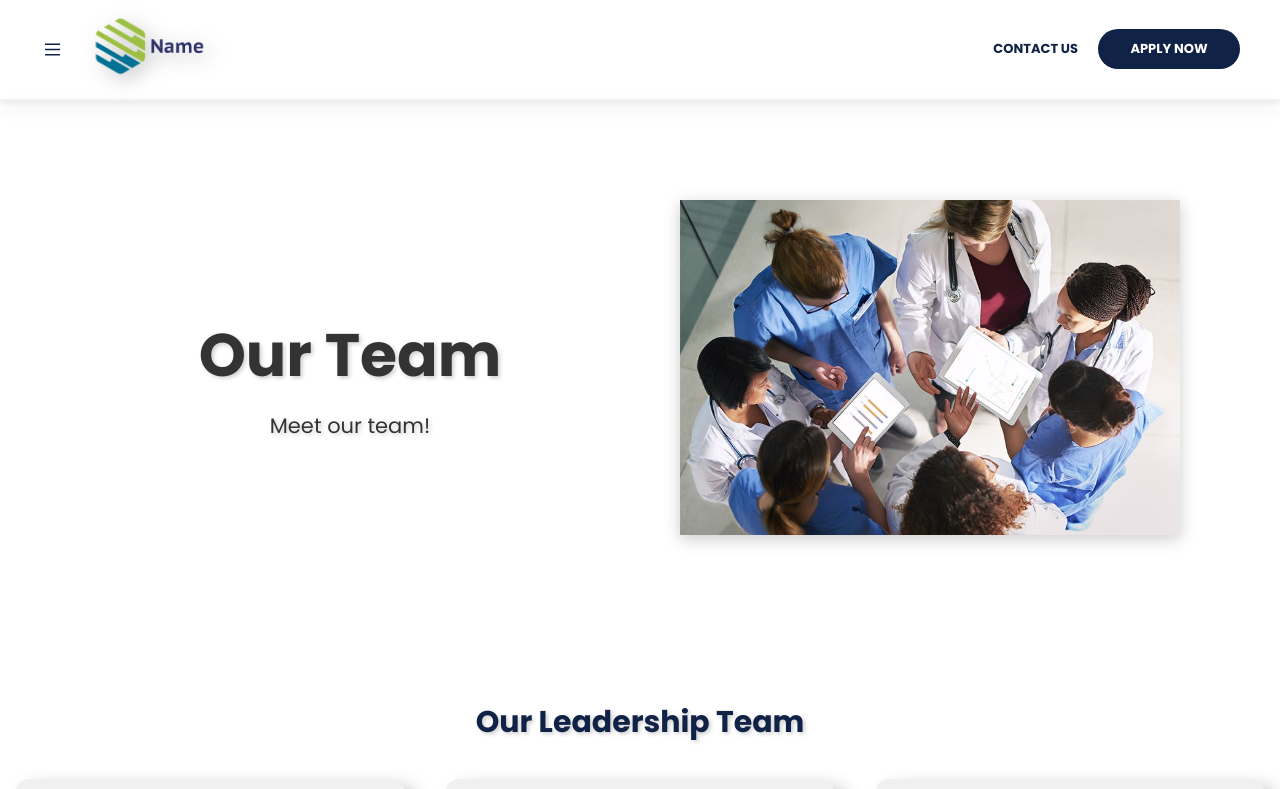
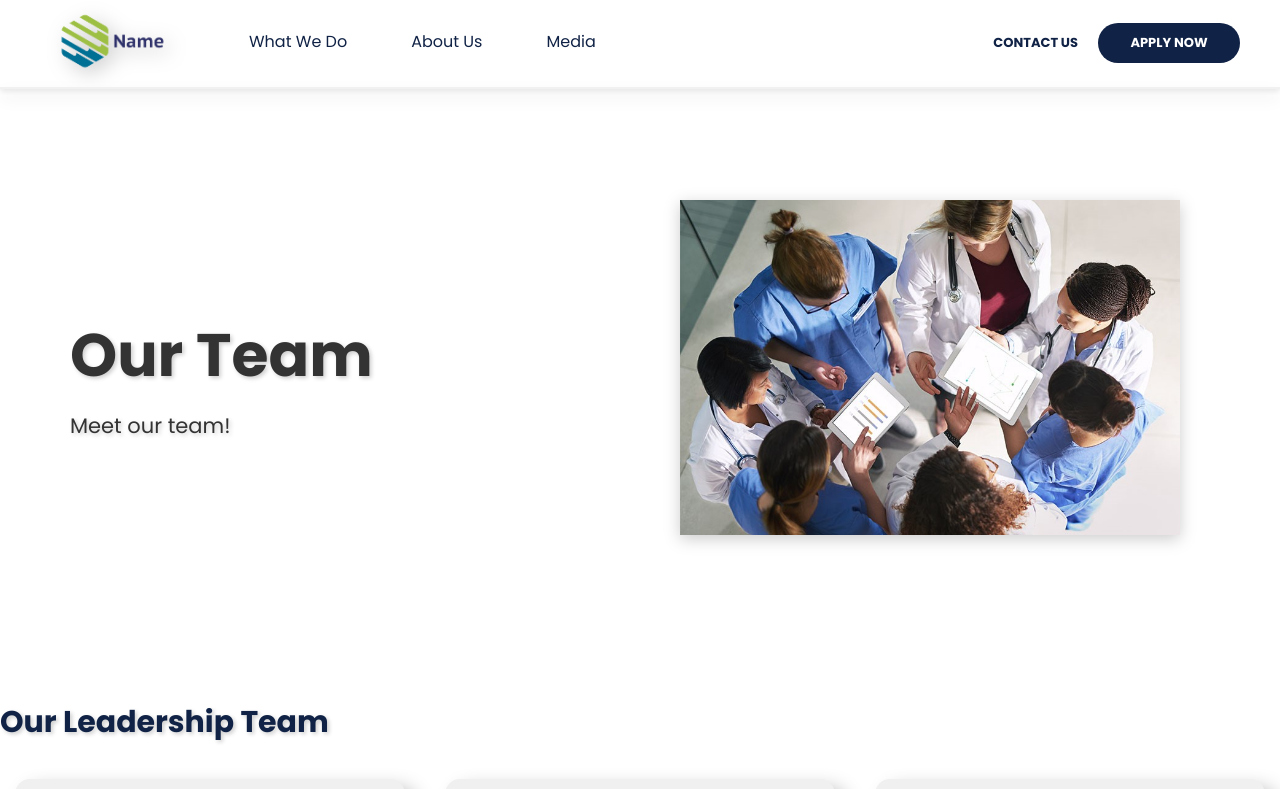
Before and after one commit to spencerwozniak/sample_website, a React (Vite) app in the folder front/: page /team in a window 1280 px wide. Shown: the top 789 px of the page. Built offline with nearby package versions, Linux system fonts and the light colour scheme; no server answers.

Commit message:
improved navbar

```diff
--- a/front/src/index.css
+++ b/front/src/index.css
@@ -17,6 +17,23 @@
   -moz-osx-font-smoothing: grayscale; /* Improve font rendering on macOS */
 }
 
+html, body {
+  margin: 0; /* Remove default browser margin */
+  padding: 0; /* Remove default browser padding */
+  box-sizing: border-box; /* Include padding and borders in total width and height */
+  min-width: 320px; /* Ensure the body is at least 320px wide */
+  height: 100%; /* Ensure the body fills the viewport height */
+  display: flex;
+  flex-direction: column; /* Stack elements vertically */
+  justify-content: space-between; /* Push footer to the bottom if content is short */
+  background: #ffffff; /* Background color */
+  color: #102245; /* Text color */
+  font-family: 'Poppins'; /* Use Poppins font for body text */
+  font-size: 15px; /* Set the base font size */
+  line-height: 1.6em; /* Improve readability */
+  scroll-behavior: smooth; /* Smooth scrolling for navigation */
+}
+
 /* Styles for all anchor (link) elements */
 a {
   font-weight: 500; /* Make links slightly bolder */
@@ -29,35 +46,10 @@ a:hover {
   color: #535bf2; /* Darker blue for hovered links */
 }
 
-/* Styles for the body of the page */
-body {
-  overflow-x: hidden;
-  margin: 0; /* Remove default browser margin */
-  display: flex; /* Use flexbox to manage layout */
-  justify-content: center; /* Center content horizontally */
-  align-items: center; /* Center content vertically */
-  text-align: center; /* Center text inside the body */
-  min-width: 320px; /* Ensure the body is at least 320px wide (mobile-friendly) */
-  min-height: 100vh; /* Set the body height to fill the entire viewport */
-  color: #102245; /* Text color */
-  font-family: 'Poppins'; /* Use Poppins font for body text */
-  font-size: 15px; /* Set the base font size to 15px */
-  line-height: 1.6em; /* Line height for better readability */
-  text-align: center; /* Center text within the body */
-  background: #ffffff; /* Background color */
-  padding: 0; /* Remove default padding */
-  box-sizing: border-box; /* Include padding and borders in the element's total width and height */
-}
-
 /* Styles for h1 (heading level 1) elements */
 h1 {
   font-size: 3.2em; /* Large font size for headings */
   line-height: 1.1; /* Slightly tighter line height to keep heading compact */
-}
-
-/* Enable smooth scrolling for the entire webpage */
-html {
-  scroll-behavior: smooth; /* Smooth scrolling when navigating between sections */
 }
 
 /* Styles for when the user prefers light color scheme */
--- a/front/src/items/Footer.css
+++ b/front/src/items/Footer.css
@@ -11,7 +11,7 @@
 .footer {
     color: #fff;
     padding-top: 50px;
-    padding-bottom: 20px;
+    padding-bottom: 40px;
     text-align: center;
     width: 100%;
     box-sizing: border-box; /* Include padding in width */
--- a/front/src/items/Navigation.css
+++ b/front/src/items/Navigation.css
@@ -1,53 +1,6 @@
-/* Style for main navigation links */
-.nav-main-links {
-  display: flex;
-  gap: 20px;
-}
-
-.nav-main-link {
-  position: relative;
-  color: rgb(16, 34, 69);
-  text-decoration: none;
-  padding: 10px;
-  font-weight: bold;
-}
-
-/* Hover dropdown menu styles */
-.dropdown {
-  position: relative;
-}
-
-.dropdown-content {
-  display: none;
-  position: absolute;
-  top: 100%;
-  left: 0;
-  background-color: white;
-  box-shadow: 0 4px 6px rgba(0, 0, 0, 0.1);
-  z-index: 1000;
-  padding: 10px 0;
-}
-
-.dropdown:hover .dropdown-content {
-  display: block;
-}
-
-/* Dropdown link styles */
-.dropdown-content a {
-  color: #657c2c;
-  text-decoration: none;
-  padding: 8px 20px;
-  display: block;
-}
-
-.dropdown-content a:hover {
-  background-color: #f1f1f1;
-  color: #9dbf44;
-}
-
 .navigation-header {
   background-color: white; /* White background for the navigation bar */
-  padding: 10px 20px; /* Adds padding inside the navigation bar */
+  padding: 5px 20px; /* Adds padding inside the navigation bar */
   position: fixed; /* Keeps the navigation bar fixed at the top of the page */
   width: 100%; /* Ensures the navigation bar takes up the full width of the page */
   top: 0; /* Positions the navigation bar at the top */
@@ -71,6 +24,39 @@
   box-sizing: border-box; /* Includes padding in the width */
 }
 
+/* Hover dropdown menu styles */
+.dropdown {
+  position: relative;
+}
+
+.dropdown-content {
+  display: none;
+  position: absolute;
+  top: 100%;
+  left: 0;
+  background-color: white;
+  box-shadow: 0 4px 6px rgba(0, 0, 0, 0.1);
+  z-index: 1000;
+  padding: 5px 0;
+}
+
+.dropdown:hover .dropdown-content {
+  display: block;
+}
+
+/* Dropdown link styles */
+.dropdown-content a {
+  color: #657c2c;
+  text-decoration: none;
+  padding: 8px 20px;
+  display: block;
+}
+
+.dropdown-content a:hover {
+  background-color: #f1f1f1;
+  color: #9dbf44;
+}
+
 .nav-menu-button {
   padding-right: 8px; /* Adds space to the right of the menu button */
 }
@@ -81,7 +67,8 @@
 }
 
 .logo {
-  max-width: 153px; /* Limits the logo's width */
+  max-width: 145px; /* Limits the logo's width */
+  padding-top: 2px;
   height: auto; /* Automatically adjusts the height based on the width */
   filter: drop-shadow(5px 5px 10px rgba(0, 0, 0, 0.25)); /* Adds a shadow to the logo */
 }
@@ -161,7 +148,7 @@
 
 .dropdown-menu {
   position: absolute; /* Positions the dropdown menu relative to its nearest positioned ancestor */
-  top: 99px; /* Positions the menu below the navigation bar */
+  top: 87px; /* Positions the menu below the navigation bar */
   left: 0; /* Aligns the menu with the left edge */
   width: 100%; /* Makes the menu take up the full width */
   background-color: white; /* White background for the dropdown menu */
@@ -214,6 +201,16 @@
   padding: 0; /* Removes default padding */
 }
 
+.nav-main-links {
+  list-style: none; /* Removes bullets from the list */
+  margin: 0; /* Removes default margin */
+  padding: 0; /* Removes default padding */
+  padding-top: 5px;
+  padding-left: 5vw;
+  display: flex; /* Ensure flexbox layout */
+  gap: clamp(10px, 5vw, 50vw); /* Minimum 10px, scales with 2% of viewport width, max 50px */
+}
+
 .nav-column__link {
   color: #657c2c; /* Green color for links */
   text-decoration: none; /* Removes underline */
@@ -225,6 +222,21 @@
 }
 
 .nav-column__link:hover {
+  color: #9dbf44; /* Changes the link color to green on hover */
+  transform: scale(1.04); /* Slightly enlarges the link on hover */
+}
+
+.nav-main-link {
+  color: rgb(16, 34, 69); /* Green color for links */
+  text-decoration: none; /* Removes underline */
+  font-size: 16px; /* Sets the font size for links */
+  font-weight: normal; /* Normal font weight */
+  display: block; /* Makes the link take up the full width */
+  margin-bottom: 8px; /* Adds space below each link */
+  transition: color 0.3s ease, transform 0.3s ease; /* Smooth transitions for color and scaling */
+}
+
+.nav-main-link:hover {
   color: #9dbf44; /* Changes the link color to green on hover */
   transform: scale(1.04); /* Slightly enlarges the link on hover */
 }
@@ -249,15 +261,6 @@
 /* Mobile view adjustments */
 @media (max-width: 768px) {
 
-  .navigation-header {
-    padding: 10px 0px; /* Reduces padding for smaller screens */
-  }
-
-  .nav-container {
-    margin: 0 auto; /* Centers the container */
-    padding: 0 15px; /* Reduces padding for smaller screens */
-  }
-
   .right-section {
     flex-direction: column; /* Stacks items vertically on smaller screens */
     align-items: flex-start; /* Aligns items to the left */
--- a/front/src/items/Navigation.tsx
+++ b/front/src/items/Navigation.tsx
@@ -1,34 +1,57 @@
-import { useState } from 'react';  // Importing useState to manage component state.
+import { useState, useEffect } from 'react';  // Importing useState to manage component state.
 import { Link } from "react-router-dom";  // Importing Link from react-router-dom for navigation between different routes/pages.
 import MenuButton from './MenuButton';  // Importing a custom component called MenuButton.
 import './Navigation.css';  // Importing the CSS file for the navigation styles.
 
+let mobileThreshold: number = 960;
+
 const Navigation = () => {
     // useState hook to track whether the submenu is open or closed. Initial state is 'false' (closed).
     const [isSubMenuOpen, setIsSubMenuOpen] = useState(false);
+    const [isMobile, setIsMobile] = useState(window.innerWidth < mobileThreshold); // Mobile view threshold
 
     // Function to toggle the submenu open and closed by flipping the boolean value.
     const toggleSubMenu = () => {
         setIsSubMenuOpen(!isSubMenuOpen);  // Sets isSubMenuOpen to the opposite of its current value.
     };
 
+    // Update `isMobile` state on window resize
+    useEffect(() => {
+        const handleResize = () => setIsMobile(window.innerWidth < mobileThreshold);
+        window.addEventListener("resize", handleResize);
+        return () => window.removeEventListener("resize", handleResize);
+    }, []);
+
     return (
         <header className="navigation-header">  {/* Defines the header section of the page, specifically for navigation */}
             <div className="nav-container">  {/* Container for the entire navigation bar */}
 
-                {/* Left section of the navigation bar */}
+                    {/* Menu button to toggle the submenu */}
+                    {isMobile ? (
                         <div className="left-section">
-                    {/* Menu button to toggle the submenu */}
                             <div className="nav-menu-button">
                                 <MenuButton onClick={toggleSubMenu} />  {/* The MenuButton triggers the toggleSubMenu function when clicked */}
                             </div>
-                    {/* Logo section with a link to the homepage */}
                             <div className="nav-brand">
                                 <a href="/">  {/* Clicking this link redirects to the homepage ("/") */}
                                     <img src="/helix_logo_text.png" alt="Logo" className="logo" />  {/* Displays the company logo */}
                                 </a>
                             </div>
                         </div>
+                    ) : (
+                        <div className="left-section">
+                            <div className="nav-brand">
+                                <a href="/">  {/* Clicking this link redirects to the homepage ("/") */}
+                                    <img src="/helix_logo_text.png" alt="Logo" className="logo" />  {/* Displays the company logo */}
+                                </a>
+                            </div>
+                            <ul className="nav-main-links">
+                                <li><Link to="/what-we-do" className="nav-main-link">What We Do</Link></li>
+                                <li><Link to="/about" className="nav-main-link">About Us</Link></li>
+                                <li><Link to="/media" className="nav-main-link">Media</Link></li>
+                            </ul>
+                        </div>
+                    )}
 
                 {/* Right section of the navigation bar */}
                 <div className="right-section">
```
Lines whose indentation alone changed are shown as unchanged.
